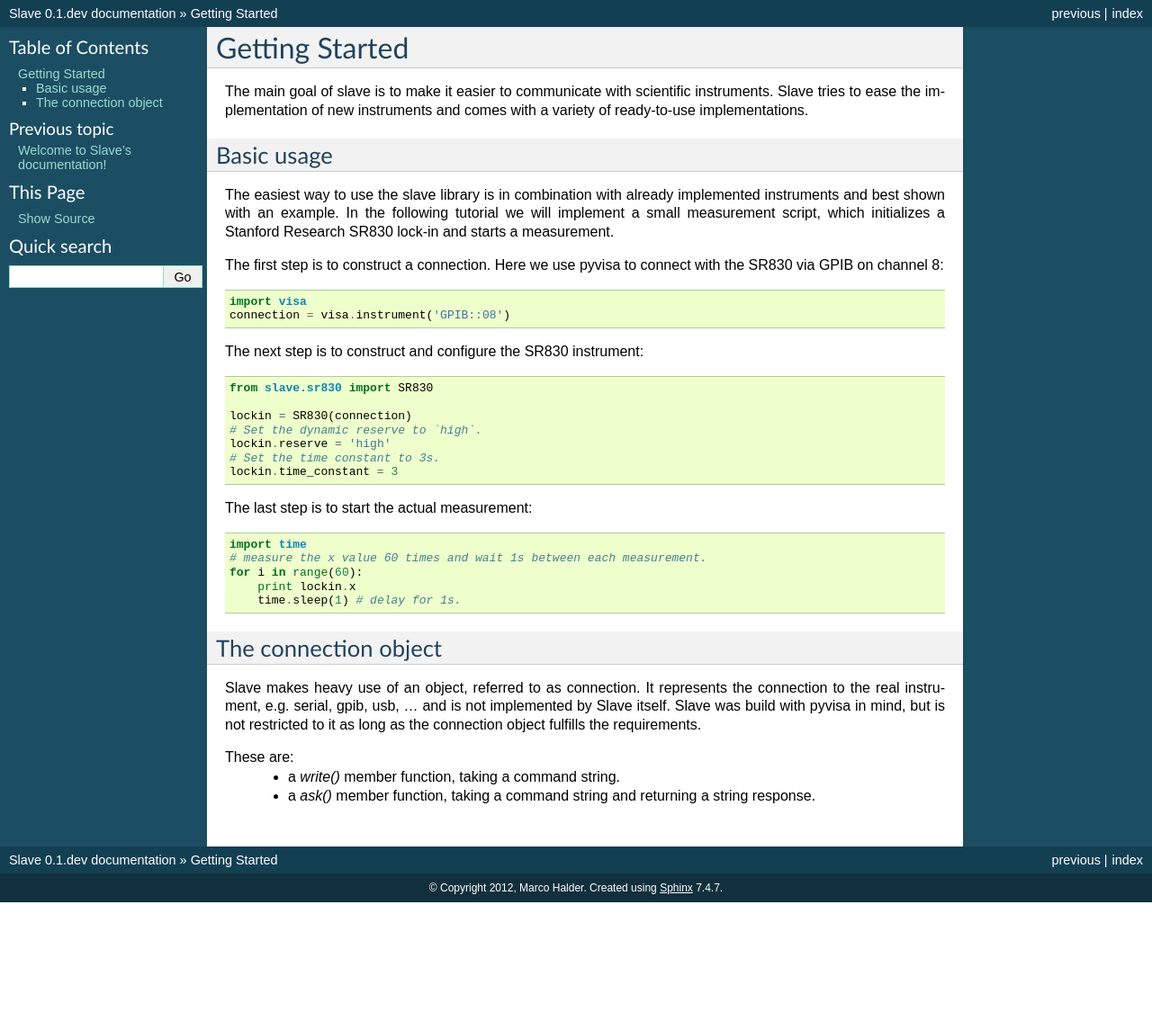
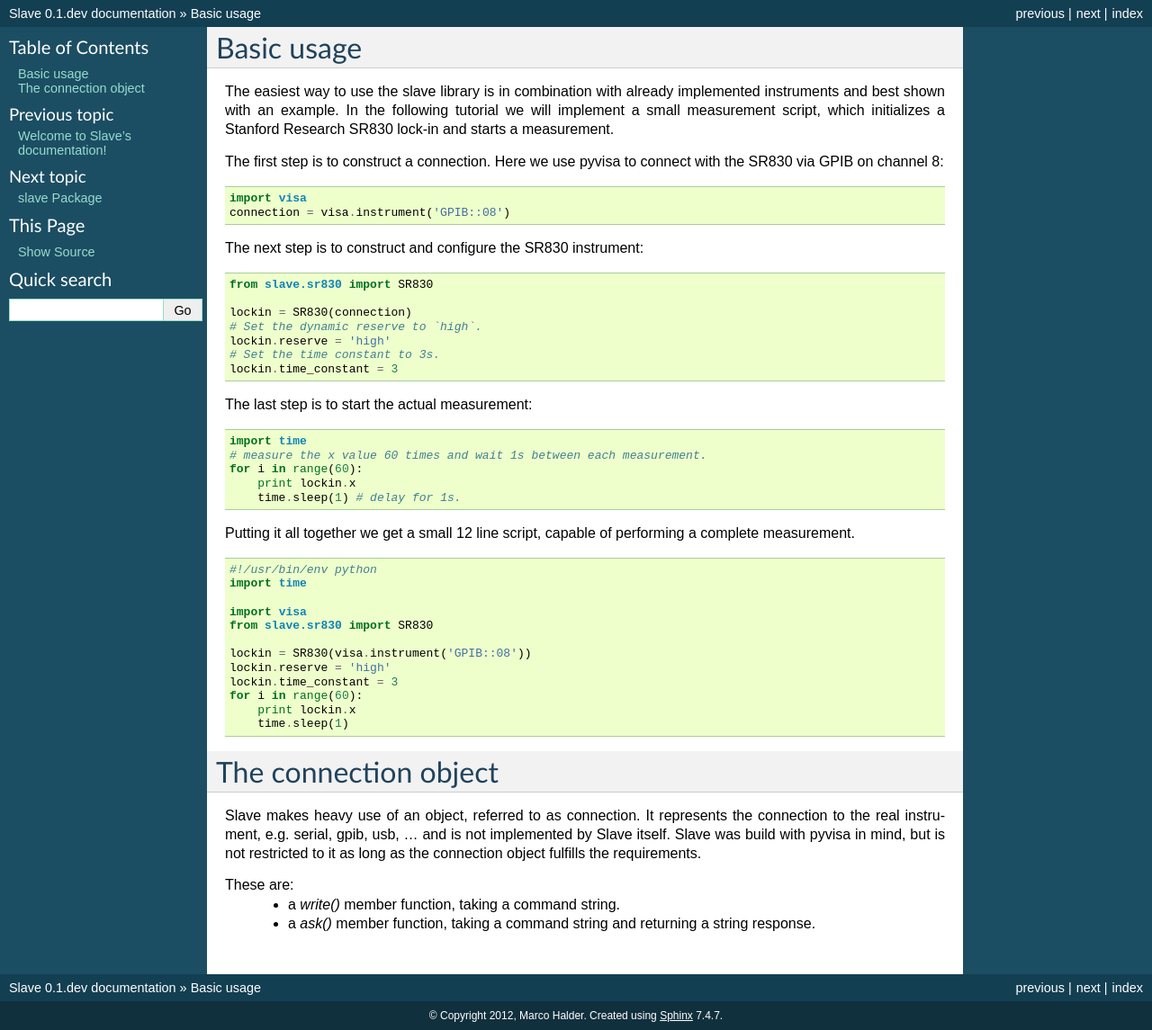
Before and after one commit to p3trus/slave, a Sphinx documentation site: the page built from doc/source/intro.rst, in a window 1280 px wide. Shown: the whole page at 90% size. Built offline with Sphinx 7.4.7, drawn with Linux system fonts in a browser that asks for light colours; formulas are drawn with MathJax 3; before the commit the page ends 1003 px from its top, so only the background shows below that.

Commit message:
Updated documentation.

```diff
--- a/doc/source/intro.rst
+++ b/doc/source/intro.rst
@@ -1,11 +1,3 @@
-
-Getting Started
-===============
-
-The main goal of slave is to make it easier to communicate with scientific
-instruments. Slave tries to ease the implementation of new instruments and
-comes with a variety of ready-to-use implementations.
-
 Basic usage
 -----------
 
@@ -38,6 +30,24 @@ The last step is to start the actual measurement::
         print lockin.x
         time.sleep(1) # delay for 1s.
 
+Putting it all together we get a small 12 line script, capable of performing a
+complete measurement.
+
+::
+
+    #!/usr/bin/env python
+    import time
+
+    import visa
+    from slave.sr830 import SR830
+
+    lockin = SR830(visa.instrument('GPIB::08'))
+    lockin.reserve = 'high'
+    lockin.time_constant = 3
+    for i in range(60):
+        print lockin.x
+        time.sleep(1)
+
 The connection object
 ---------------------
 
```
Also changed, not shown: doc/source/index.rst (+16 -1 lines), doc/source/modules.rst (deleted, +0 -7 lines), doc/source/slave.rst (+8 -0 lines), 1 other file.
